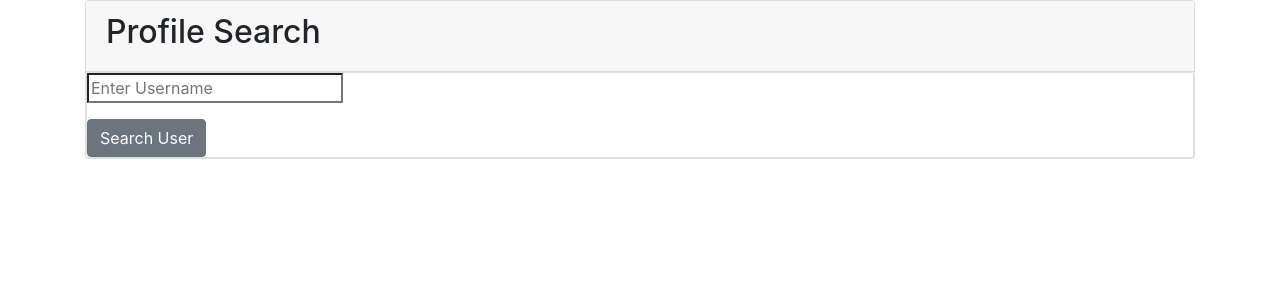
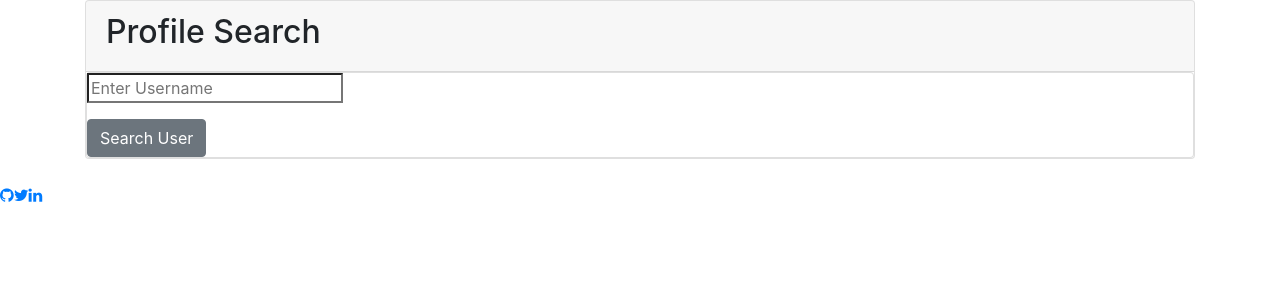
Before and after one commit to Lyonsmasawa/Github-profile, an Angular app: page / in a window 1280 px wide. Shown: the top 300 px of the page. Built offline with nearby package versions, Linux system fonts and the light colour scheme.

Commit message:
add footer

```diff
--- a/src/app/app.component.html
+++ b/src/app/app.component.html
@@ -1,3 +1,8 @@
+<head>
+  <link rel="stylesheet" href="https://cdnjs.cloudflare.com/ajax/libs/font-awesome/5.15.4/css/all.min.css">
+  <link rel="stylesheet" href="https://cdnjs.cloudflare.com/ajax/libs/font-awesome/4.7.0/css/font-awesome.min.css">
+</head>
+
 <div class="container">
   <div class="row">
     <div class="col">
@@ -8,7 +13,7 @@
         <div class="card">
           <form (submit)="searchUser()">
             <div class="form-group">
-              <input type="search" name="user" [(ngModel)]= "searchQuery" id="" placeholder="Enter Username">
+              <input type="search" name="user" [(ngModel)]="searchQuery" id="" placeholder="Enter Username">
             </div>
             <div>
               <input type="submit" value="Search User" class="btn btn-secondary">
@@ -19,3 +24,9 @@
     </div>
   </div>
 </div>
+<br>
+<div class="social">
+  <a href="https://github.com/Lyonsmasawa" target="_blank" class="fa fa-github"></a>
+  <a href="https://twitter.com/LyonsXzone" target="_blank" class="fa fa-twitter"></a>
+  <a href="https://www.linkedin.com/in/lyonsalbert/" target="_blank" class="fa fa-linkedin"></a>
+</div>
```
Also changed, not shown: src/app/services/git-search-service.service.ts (deleted, +0 -22 lines), 1 other file (tests, documents, lock files or other folders).
